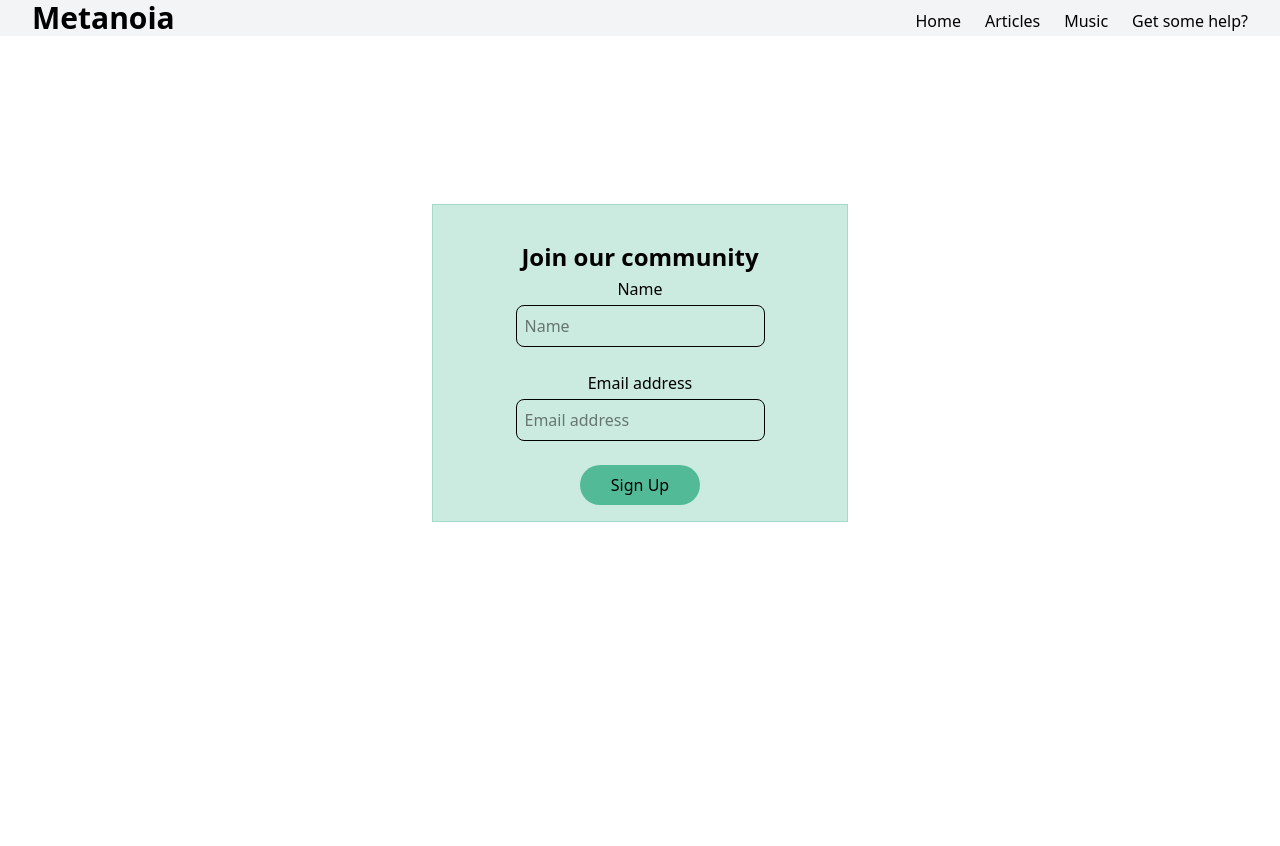
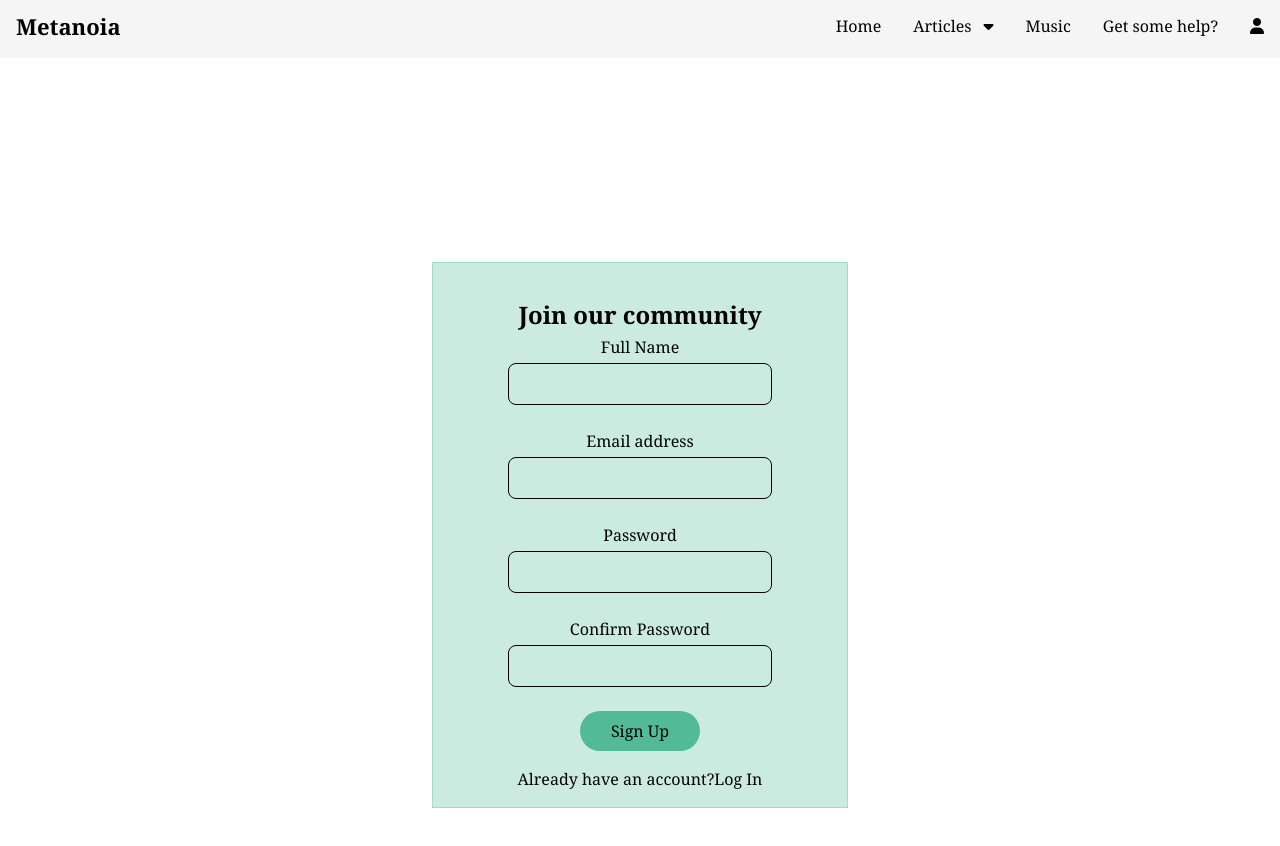
Before and after one commit to swawiye/Capstone-Project, a plain HTML site: page signup.html in a window 1280 px wide. Before the commit the page ends 800 px from the top, so only its background shows below. Drawn offline with nearby package versions, Linux system fonts and the light colour scheme.

Commit message:
login & signup

```diff
--- a/signup.html
+++ b/signup.html
@@ -6,32 +6,114 @@
     <title>Sign Up</title>
         <!--copied from tailwindcss, Installation section, Play CDN-->
         <script src="https://cdn.jsdelivr.net/npm/@tailwindcss/browser@4"></script>
+        <style>
+            body {
+                font-family: Georgia, 'Times New Roman', Times, serif;
+            }
+            .navbar {
+                overflow: hidden;
+                background-color: whitesmoke;
+                z-index: 10;
+            }
+            .navbar .logo {
+                float: left;
+                color: black;
+                text-align: center;
+                text-decoration: none;
+                display: inline;
+            }
+            .navbar .logo a {
+                font-size: 22px;
+            }
+            .navbar .logo a:hover {
+                background-color:  whitesmoke;
+            }
+            .navbar a {
+                float: right;
+                font-size: 16px;
+                color: black;
+                text-align: center;
+                padding: 14px 16px;
+                text-decoration: none;
+                display: inline;
+            }
+            .dropdown {
+                float: right;
+                overflow: hidden;
+            }
+            .dropdown .dropbtn {
+                font-size: 16px;
+                border: none;
+                outline: none;
+                color: black;
+                background-color: inherit;
+                font-family: inherit;
+                margin: 0;
+            }
+            .navbar a:hover, .dropdown:hover .dropbtn {
+              background-color: darkseagreen;
+            }
+            .dropdown-content {
+            display: none;
+            position: absolute;
+            background-color: #F9F9F9;
+            min-width: 160px;
+            box-shadow: 0px 8px 16px 0px rgba(0,0,0,0.2);
+            z-index: 1;
+            }
+            .dropdown-content a {
+            float: none;
+            color: black;
+            padding: 12px 16px;
+            text-decoration: none;
+            display: block;
+            text-align: left;
+            }
+            .dropdown-content a:hover {
+            background-color: #ddd;
+            }
+            .dropdown:hover .dropdown-content {
+              display: block;
+            }
+        </style>
 </head>
 <body>
     <script src="https://kit.fontawesome.com/b848093772.js" crossorigin="anonymous"></script>
     <script src="https://kit.fontawesome.com/b848093772.js" crossorigin="anonymous"></script>
     <!-- Navbar -->
-    <nav class="fixed top-0 w-full bg-gray-100 text-black flex justify-between items-center px-8 z-10">
-        <div class="text-3xl font-bold">Metanoia</div>
-        <ul class="hidden md:flex space-x-6 mt-2">
-            <li><a href="index.html" class="hover:text-emerald-600/40 transition relative after:content-[''] after:block after:h-0.5 after:w-full after:bg-emerald-600/40 after:scale-x-0 after:transition-transform after:duration-300 hover:after:scale-x-100 cursor-pointer">Home</a></li>
-            <li><a href="articles.html" class="hover:text-emerald-600/40 transition relative after:content-[''] after:block after:h-0.5 after:w-full after:bg-emerald-600/40 after:scale-x-0 after:transition-transform after:duration-300 hover:after:scale-x-100">Articles</a></li>
-            <li><a href="music.html" class="hover:text-emerald-600/40 transition relative after:content-[''] after:block after:h-0.5 after:w-full after:bg-emerald-600/40 after:scale-x-0 after:transition-transform after:duration-300 hover:after:scale-x-100">Music</a></li>
-            <li><a href="get some help.html" class="hover:text-emerald-600/40 transition relative after:content-[''] after:block after:h-0.5 after:w-full after:bg-emerald-600/40 after:scale-x-0 after:transition-transform after:duration-300 hover:after:scale-x-100">Get some help?</a></li>
-        </ul>
-        <div class="md:hidden text-2xl cursor-pointer white">&#9776;</div>
-    </nav>
+    <div class="navbar">
+        <div class="logo font-bold text-4xl"><a href="index.html">Metanoia</a></div>
+        <a href="login.html"><i class="fa-solid fa-user"></i></a>
+        <a href="getsomehelp.html">Get some help?</a>
+        <a href="music.html">Music</a>
+        <div class="dropdown">
+            <button class="dropbtn"><a href="articles.html">Articles<i class="ml-3 fa-solid fa-caret-down"></i></a></button>
+            <div class="dropdown-content">
+                <a href="#physical">Physical Health</a>
+                <a href="#emotional">Emotional Health</a>
+                <a href="#mental">Mental Health</a>
+                <a href="#social">Social Health</a>
+                <a href="#spiritual">Spiritual Health</a>
+            </div>
+        </div>
+        <a href="index.html">Home</a>
+    </div>
     <!-- Sign Up form -->
     <section id="contact" class="flex-col mb-10 mt-40">
         <div class=" flex justify-center mt-5 gap-6 cursor-pointer p-4">
             <div class="w-full md:w-1/3">
                 <form required action="" method="POST" class="mt-7 flex flex-col gap-1 border border-emerald-600/20 bg-emerald-600/20 p-4 items-center">
                     <h2 class="text-2xl font-semibold text-center mt-5">Join our community</h2>
-                    <label>Name</label>
-                    <input type="text" name="name" placeholder="Name" class="mb-5 p-2 rounded-lg border border-black focus:outline-none focus:border-emerald-600/60 focus:ring-2 focus:ring-emerald-600/60">
+                    <label>Full Name</label>
+                    <input type="text" name="name" class="mb-5 p-2 rounded-lg border border-black focus:outline-none focus:border-emerald-600/60 focus:ring-2 focus:ring-emerald-600/60">
                     <label>Email address</label>
-                    <input type="email" name="email" placeholder="Email address" class="mb-5 p-2 rounded-lg border border-black focus:outline-none focus:border-emerald-600/60 focus:ring-2 focus:ring-emerald-600/60">
+                    <input type="email" name="email" class="mb-5 p-2 rounded-lg border border-black focus:outline-none focus:border-emerald-600/60 focus:ring-2 focus:ring-emerald-600/60">
+                    <label>Password</label>
+                    <input type="text" name="password" class="mb-5 p-2 rounded-lg border border-black focus:outline-none focus:border-emerald-600/60 focus:ring-2 focus:ring-emerald-600/60">
+                    <label>Confirm Password</label>
+                    <input type="text" name="password" class="mb-5 p-2 rounded-lg border border-black focus:outline-none focus:border-emerald-600/60 focus:ring-2 focus:ring-emerald-600/60">
                     <button class="bg-emerald-600/60 text-black w-30 px-4 py-2 inline-block rounded-full hover:bg-emerald-600 transition"><a href="login.html">Sign Up</a></button>
+                    <p class="mt-3">Already have an account?<a href="login.html" class="text-black hover:text-emerald-600 transition">Log In</a></p>
                 </form>
             </div>
         </div>
```
Also changed, not shown: login.html (+7 -8 lines).
